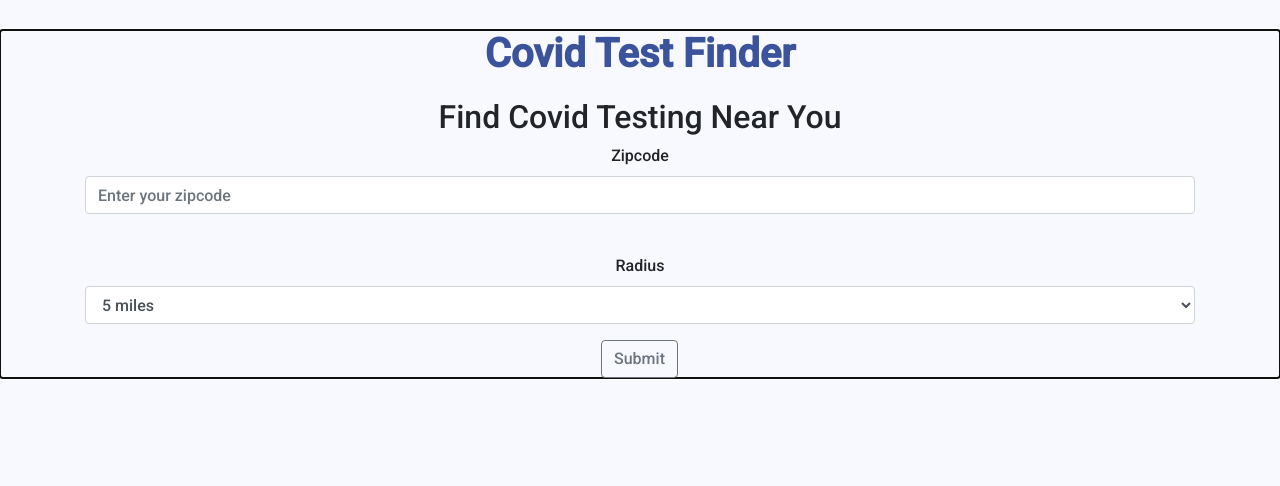
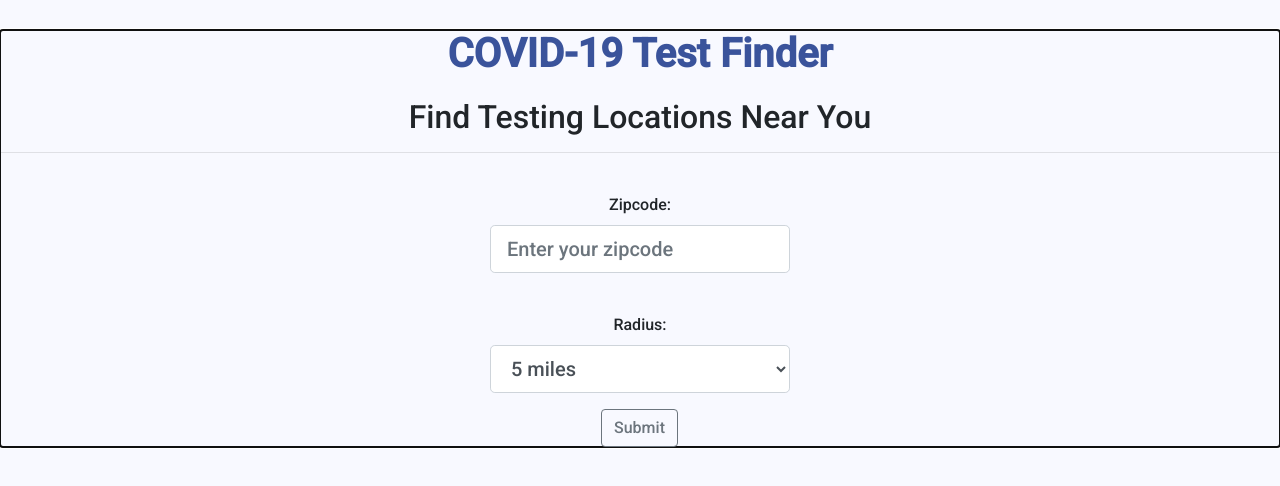
Before and after one commit to anthonygregis/hackathon-client, a React (Create React App) app: page / in a window 1280 px wide. Shown: the top 486 px of the page. Built offline with nearby package versions, Linux system fonts and the light colour scheme.

Commit message:
[styles] Add styles to input fields on Zipform component, rename page title and add meta description to index.html

```diff
--- a/public/index.html
+++ b/public/index.html
@@ -7,7 +7,7 @@
     <meta name="theme-color" content="#000000" />
     <meta
       name="description"
-      content="Web site created using create-react-app"
+      content="An accessibile COVID-19 testing clinic finder."
     />
     <link rel="apple-touch-icon" href="%PUBLIC_URL%/logo192.png" />
     <!--
@@ -28,7 +28,7 @@
     <!-- Bootstrap -->
     <link rel="stylesheet" href="https://stackpath.bootstrapcdn.com/bootstrap/4.5.2/css/bootstrap.min.css" integrity="sha384-JcKb8q3iqJ61gNV9KGb8thSsNjpSL0n8PARn9HuZOnIxN0hoP+VmmDGMN5t9UJ0Z" crossorigin="anonymous">
 
-    <title>React App</title>
+    <title>COVID Clinic Finder</title>
   </head>
   <body>
     <noscript>You need to enable JavaScript to run this app.</noscript>
--- a/src/components/Home.js
+++ b/src/components/Home.js
@@ -10,8 +10,8 @@ const Home = (props) => {
 
     return (
         <div id="landing" tabIndex="-1">
-            <h1>Covid Test Finder</h1>
-            <h2>Find Covid Testing Near You</h2>
+            <h1>COVID-19 Test Finder</h1>
+            <h2>Find Testing Locations Near You</h2><hr /><br />
             <Zipform zip={props.zip}/>
         </div>
     )
--- a/src/components/Results.js
+++ b/src/components/Results.js
@@ -99,9 +99,8 @@ export default function Results(props) {
 
   return (
     <div tabIndex="-1" id="results">
-      <h1 id="header">Covid-19 Testing Near You</h1>
+      <h1 id="header">COVID-19 Testing Near You</h1>
       {backLink}
-      <hr />
       <div className="search-results">
         {clinicResults}
       </div>
--- a/src/components/Zipform.js
+++ b/src/components/Zipform.js
@@ -17,14 +17,14 @@ const Zipform = () => {
         <div className="zipform_box">
             <div className='container'>
                 <form onSubmit={handleSubmit}>
-                    <label htmlFor="Zip">Zipcode</label>
-                    <div className="input-group mb-3">
-                        <input type="text" className="form-control" placeholder="Enter your zipcode" aria-label="Enter your Zipcode" aria-describedby="button-addon2" aria-required="true" onChange={ (e) => {setZipcode(e.target.value)}} required/>
+                    <label htmlFor="Zip">Zipcode:</label>
+                    <div className="input-group mb-3" style={{display: 'flex', justifyContent: 'center'}}>
+                        <input type="text" className="form-control form-control-lg" style={{maxWidth: '300px'}} placeholder="Enter your zipcode" aria-label="Enter your Zipcode" aria-describedby="button-addon2" aria-required="true" onChange={ (e) => {setZipcode(e.target.value)}} required/>
                     </div>
                         <br></br>
-                        <div className="form-group">
-                            <label htmlFor="radius">Radius</label>
-                            <select className="form-control" id="radius" aria-expanded="false" onChange={ (e) => {setRadius(e.target.value)}}>
+                        <label htmlFor="radius">Radius:</label>
+                        <div className="form-group" style={{display: 'flex', justifyContent: 'center'}}>
+                            <select className="form-control form-control-lg" style={{maxWidth: '300px'}} id="radius" aria-expanded="false" onChange={ (e) => {setRadius(e.target.value)}}>
                                 <option>5 miles</option>
                                 <option>10 miles</option>
                                 <option>15 miles</option>
```
